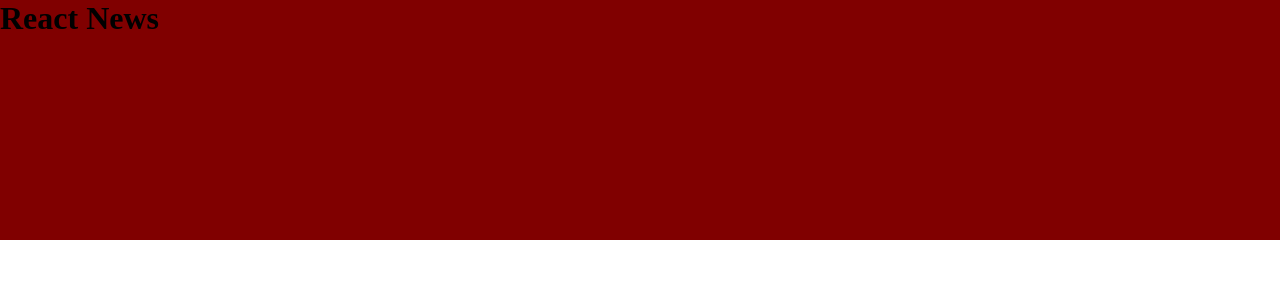
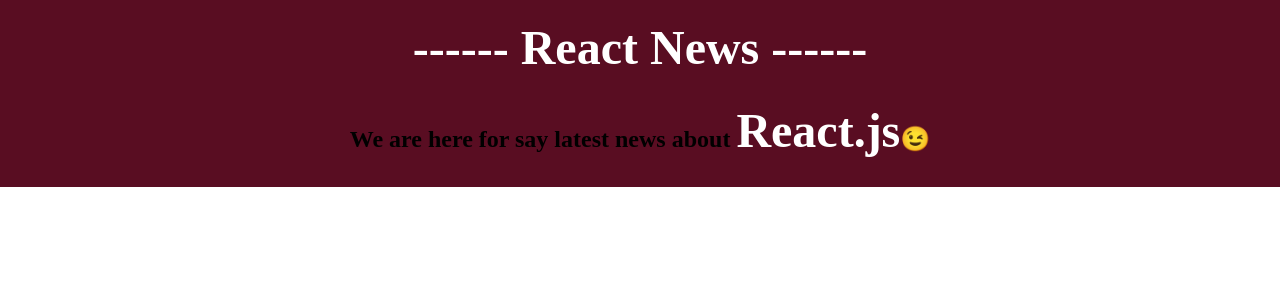
Before and after one commit to AydinN2005/React-News-website, a React (Create React App) app: page / in a window 1280 px wide. Shown: the top 300 px of the page. Built offline with nearby package versions, Linux system fonts and the light colour scheme.

Commit message:
header comp completed

```diff
--- a/src/Component/Component_Styles/Header.css
+++ b/src/Component/Component_Styles/Header.css
@@ -1,5 +1,24 @@
 .headercontainer{
-    background-color: maroon;
+    background-color: #590d22 ;
     width: 100%;
-    height: 30vh;
+    height: max-content;
 }
+.headertitle{
+    text-align: center;
+    color: white;
+    padding-top:20px !important;
+}
+.headertitle::before{
+    content: '------   ';
+}
+.headertitle::after{
+    content: '   ------';
+}
+.headerdesc{
+    text-align: center;
+    line-height: 1.5;
+    padding:20px !important;
+}
+.React-js{
+    color: white;
+}
--- a/src/Component/Header.js
+++ b/src/Component/Header.js
@@ -3,7 +3,8 @@
 const Header = () => {
     return (
         <div className='headercontainer'>
-            <h1 className='headertitle h1--face'>React News</h1>
+            <h1 className='headertitle h1--face font--size--xlg'>React News</h1>
+            <h3 className='h3--face font--size--md headerdesc'>We are here for say latest news about <span className='font--size--xlg React-js'>React.js</span>😉</h3>
         </div>
     );
 };
```
